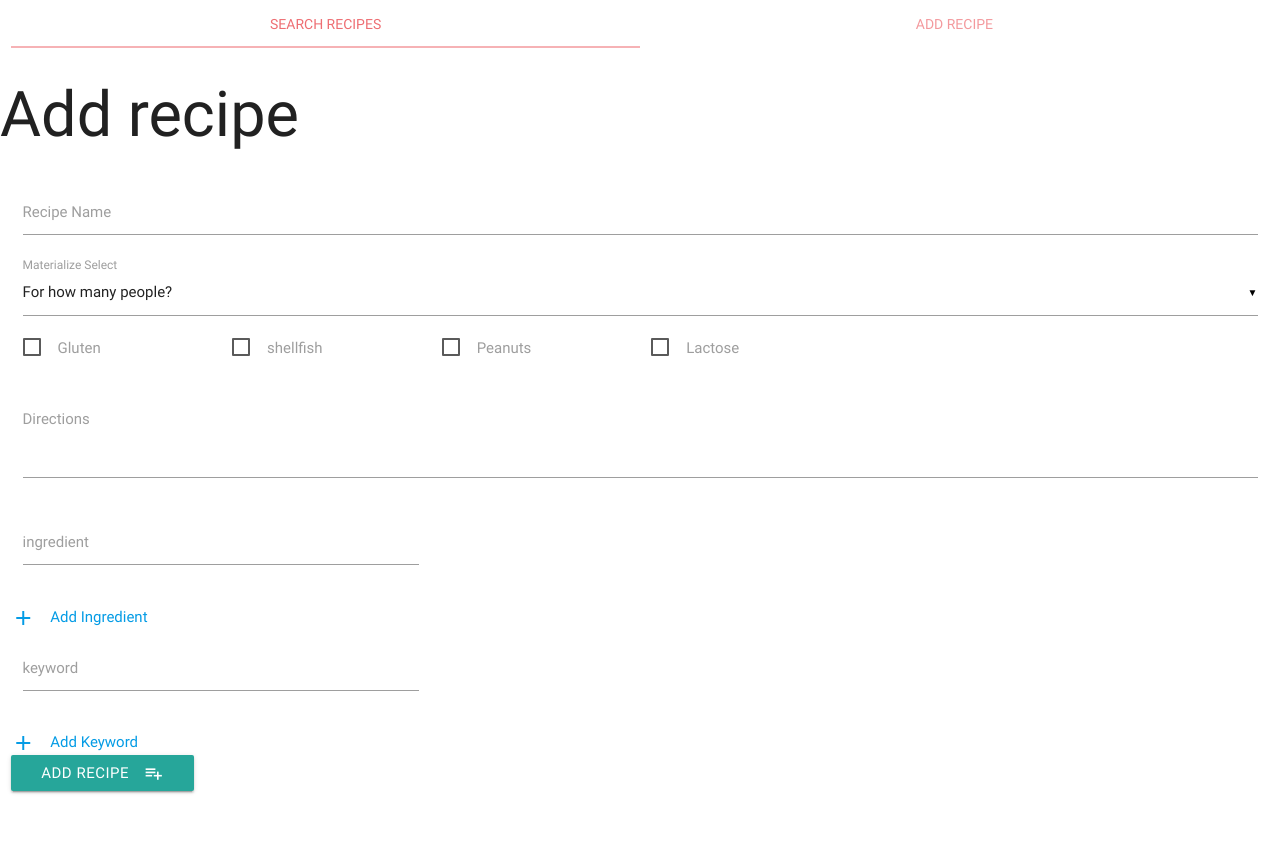
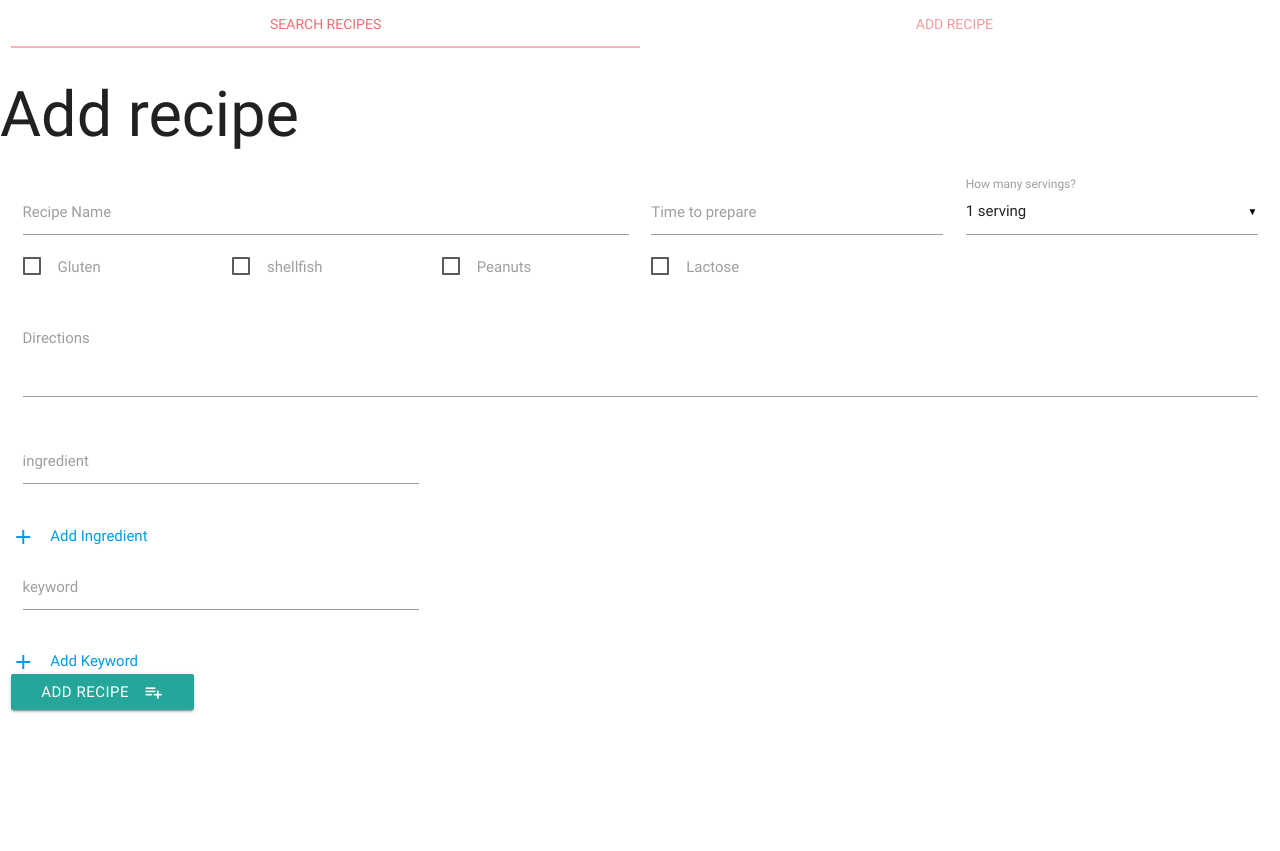
Before and after one commit to Daanivd/msp3, a Flask app: page /create in a window 1280 px wide. After the commit the page ends 713 px from the top, so only its background shows below. Run offline with Flask 2, Linux system fonts and the light colour scheme; data that the repository does not hold is empty; some libraries are stand-ins or nearby versions.

```diff
--- a/app.py
+++ b/app.py
@@ -2,6 +2,7 @@ import os
 from flask import Flask, render_template, redirect, request, url_for
 from flask_pymongo import PyMongo
 from bson.objectid import ObjectId
+import datetime
 
 app = Flask(__name__)
 app.config["MONGO_DBNAME"] = 'recipeDB'
@@ -49,14 +50,16 @@ def delete():
 
 @app.route('/add_recipe', methods=['POST'])
 def add_recipe():
+    dateEntered = datetime.datetime.now().strftime("%d-%m-%y")
     recipes = mongo.db.recipes
-    qperson = request.form['qperson']
+    servings = request.form['servings']
+    prepTime = request.form['prepTime']
     directions = request.form['directions']
     recipeName = request.form['recipe_name']
     ingredients =  request.form.getlist('ingredients')
     allergens = request.form.getlist('allergens')
     keywords = request.form.getlist('keywords')
-    recipes.insert_one({'name': recipeName, 'qperson': qperson, 'ingredients': ingredients, 'allergens': allergens, 'keywords': keywords, 'views': 0})
+    recipes.insert_one({'recipeName': recipeName, 'dateEntered': dateEntered, 'servings': servings, 'prepTime': prepTime, 'ingredients': ingredients, 'allergens': allergens, 'keywords': keywords, 'views': 0})
     return redirect(url_for('recipes'))
 
 @app.route('/search_recipe', methods=['POST'])
--- a/templates/create.html
+++ b/templates/create.html
@@ -5,25 +5,30 @@
 <div class="row">
     <form action="{{ url_for('add_recipe') }}" method="POST" class="col s12">
         <div class="row">
-            <div class="input-field col s12">
+            <div class="input-field col s6">
                 <input id="recipe_name" name="recipe_name" type="text">
                 <label for="icon_prefix">Recipe Name</label>
             </div>
 
-            <!--How many people -->
-            <div class="input-field col s12">
-                <select name="qperson">
-      <option value="" disabled selected>For how many people?</option>
-      <option value="1">1 person</option>
-      <option value="2">2 persons</option>
-      <option value="3">3 persons</option>
-      <option value="3">4 persons</option>
-      <option value="3">5 persons</option>
-      <option value="3">6 persons</option>
-      <option value="3">7 persons</option>
-      <option value="3">8 persons</option>
+            <div class="input-field col s3">
+                <input name="prepTime" type="text"></input>
+                <label for="icon_prefix">Time to prepare</label>
+            </div>
+
+            <!--How many servings -->
+            <div class="input-field col s3">
+                <select name="servings">
+
+      <option value="1">1 serving</option>
+      <option value="2">2 servings</option>
+      <option value="3">3 servings</option>
+      <option value="3">4 servings</option>
+      <option value="3">5 servings</option>
+      <option value="3">6 servings</option>
+      <option value="3">7 servings</option>
+      <option value="3">8 servings</option>
     </select>
-                <label>Materialize Select</label>
+                <label>How many servings?</label>
             </div>
 
             <!--ALLERGENS -->
```
